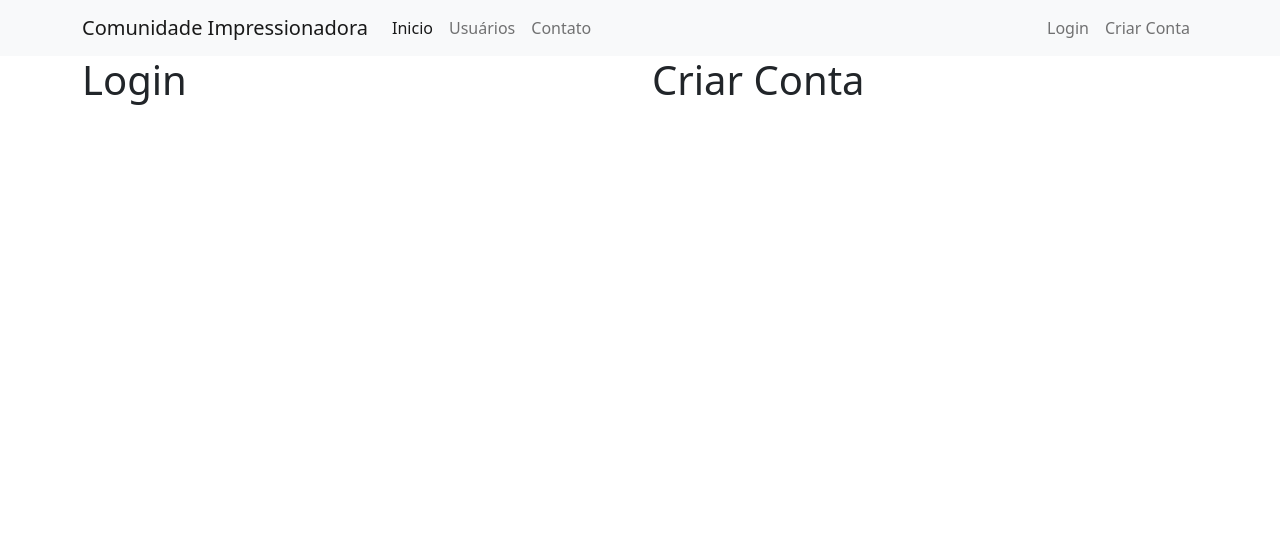
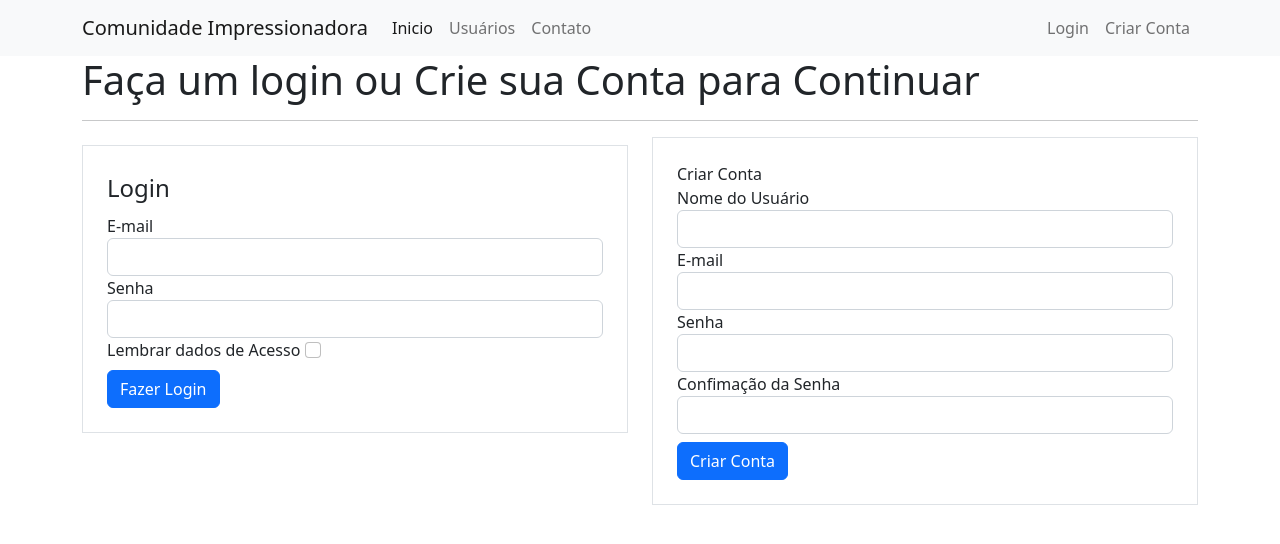
Before and after one commit to andreluizsilv/SiteComunidade, a Flask app: page /login in a window 1280 px wide. Shown: the top 544 px of the page. Run offline with Flask 2, Linux system fonts and the light colour scheme.

Commit message:
Aplicando Bootstrap no forms

```diff
--- a/forms.py
+++ b/forms.py
@@ -1,5 +1,5 @@
 from flask_wtf import FlaskForm
-from wtforms import StringField, PasswordField, SubmitField
+from wtforms import StringField, PasswordField, SubmitField, BooleanField
 from wtforms.validators import DataRequired, Length, Email, EqualTo
 
 
@@ -7,11 +7,12 @@ class FormCriarConta(FlaskForm):
     username = StringField('Nome do Usuário', validators=[DataRequired()])
     email =StringField('E-mail', validators=[DataRequired(), Email()])
     senha = PasswordField('Senha', validators=[DataRequired(), Length(6, 20)])
-    confimacao = PasswordField('Confimação da Senha', validators=[DataRequired(), EqualTo('senha')])
+    confimacao_senha = PasswordField('Confimação da Senha', validators=[DataRequired(), EqualTo('senha')])
     botao_submit_criarconta = SubmitField('Criar Conta')
 
 
 class FormLogin(FlaskForm):
     email = StringField('E-mail', validators=[DataRequired(), Email()])
     senha = PasswordField('Senha', validators=[DataRequired(), Length(6, 20)])
-    botao_submit_logim = SubmitField('Fazer Login')
+    lembrar_dados = BooleanField('Lembrar dados de Acesso')
+    botao_submit_login = SubmitField('Fazer Login')
--- a/main.py
+++ b/main.py
@@ -1,8 +1,11 @@
 from flask import Flask, render_template, url_for
+from forms import FormCriarConta, FormLogin
 
 app = Flask(__name__)
 
 lista_usuarios = 'Lira', 'João', 'Alon', 'Alessandra', 'Amanda'
+
+app.config['SECRET_KEY'] = '57533e07a7431b7bbeb5a063f8ae2eca'
 
 @app.route("/")
 def home():
@@ -22,7 +25,9 @@ def usuarios():
 
 @app.route("/login")
 def login():
-    return render_template('login.html')
+    form_login = FormLogin()
+    form_criarconta = FormCriarConta()
+    return render_template('login.html', form_login=form_login, form_criarconta=form_criarconta)
 
 
 
--- a/templates/login.html
+++ b/templates/login.html
@@ -2,12 +2,53 @@
 
 {% block body %}
     <div class="container">
+        <h1>Faça um login ou Crie sua Conta para Continuar</h1>
+        <hr>
         <div class="row">
             <div class="col">
-                    <h1>Login </h1>
+                <form method="post" action="" class="border p-4 mt-2">
+                    <legend>Login </legend>
+                    <fieldset>
+                        <div class="form-group">
+                            {{ form_login.email.label(class="form-control-label") }}
+                            {{ form_login.email(class="form-control") }}
+                        </div>
+                        <div class="form-group">
+                            {{ form_login.senha.label(class="form-control-label") }}
+                            {{ form_login.senha(class="form-control") }}
+                        </div>
+                        <div class="form-group">
+                            {{ form_login.lembrar_dados.label(class="form-check-input-label") }}
+                            {{ form_login.lembrar_dados(class="form-check-input") }}
+                        </div>
+                    </fieldset>
+                    {{ form_login.botao_submit_login(class="btn btn-primary mt-2") }}
+
+                </form>
             </div>
             <div class="col">
-                    <h1>Criar Conta</h1>
+                <form method="post" action="" class="border p-4 nt-2">
+                    <ledend>Criar Conta</ledend>
+                    <fieldset>
+                        <div class="form-group">
+                            {{ form_criarconta.username.label(class="form-control-label") }}
+                            {{ form_criarconta.username(class="form-control") }}
+                        </div>
+                        <div class="form-group">
+                            {{ form_criarconta.email.label(class="form-control-label") }}
+                            {{ form_criarconta.email(class="form-control") }}
+                        </div>
+                        <div class="form-group">
+                            {{ form_criarconta.senha.label(class="form-control-label") }}
+                            {{ form_criarconta.senha(class="form-control") }}
+                        </div>
+                        <div class="form-group">
+                            {{ form_criarconta.confimacao_senha.label(class="form-control-label") }}
+                            {{ form_criarconta.confimacao_senha(class="form-control") }}
+                        </div>
+                    </fieldset>
+                    {{ form_criarconta.botao_submit_criarconta(class="btn btn-primary mt-2") }}
+                </form>
             </div>
          </div>
     </div>
```
Lines whose indentation alone changed are shown as unchanged.
